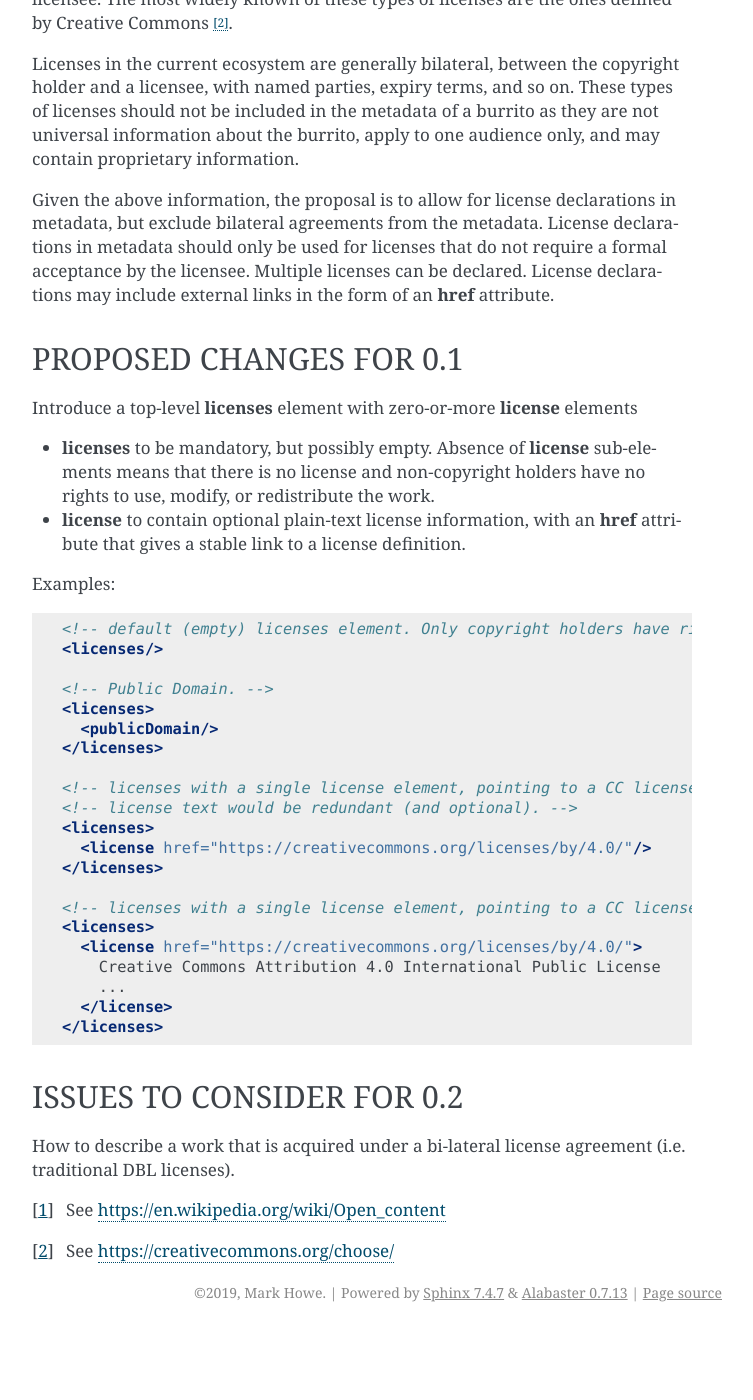
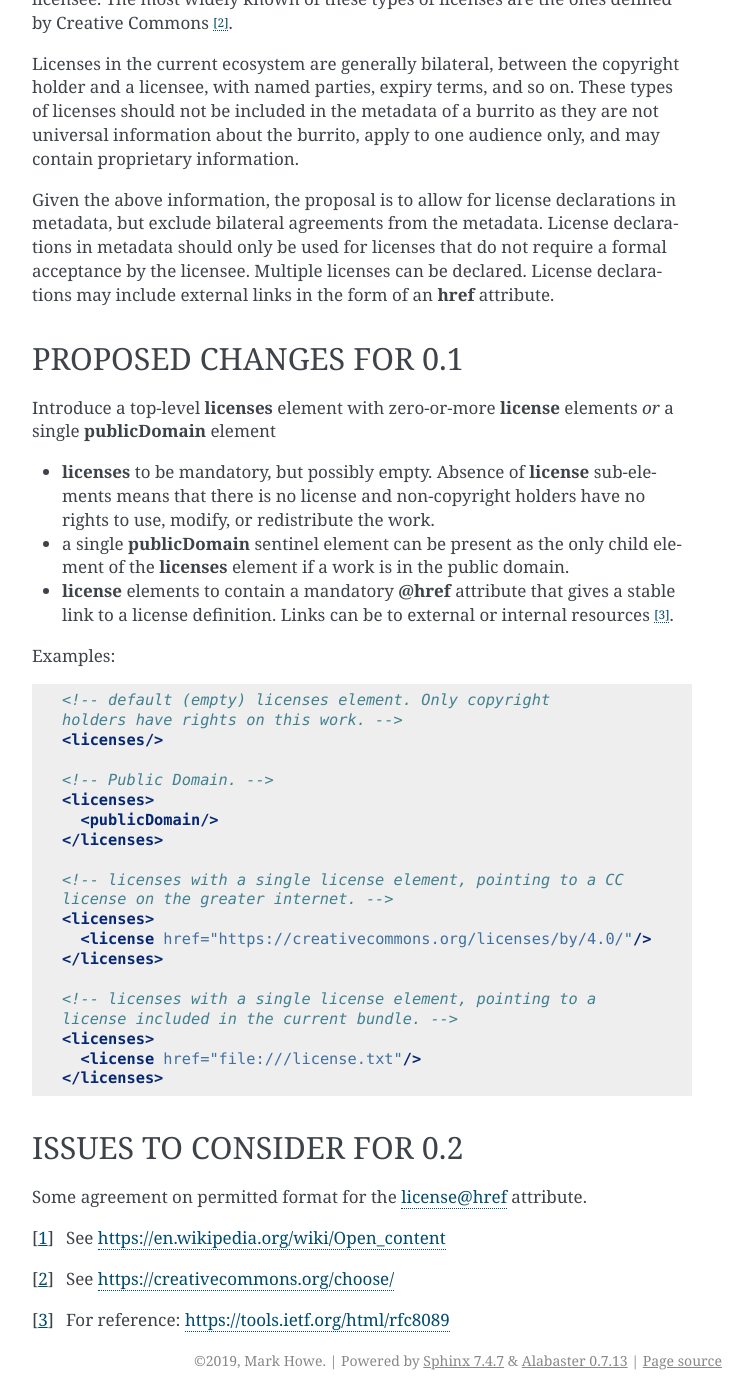
Before and after one commit to bible-technology/scripture-burrito, a Sphinx documentation site: the page built from proto_doc/sb_0_1/source/05b_license.rst, in a window 1280 px wide and 1400 px high, scrolled down 524 px. Shown: the whole window, without its empty margins (388-1141 px from the left). Built offline with Sphinx 7.4.7, drawn with Linux system fonts in a browser that asks for light colours; before the commit the page ends 1856 px from its top, so only the background shows below that.

Commit message:
edits based on feedback from Jeff

```diff
--- a/proto_doc/sb_0_1/source/05b_license.rst
+++ b/proto_doc/sb_0_1/source/05b_license.rst
@@ -19,17 +19,19 @@ Given the above information, the proposal is to allow for license declarations i
 PROPOSED CHANGES FOR 0.1
 ************************
 
-Introduce a top-level **licenses** element with zero-or-more **license** elements
+Introduce a top-level **licenses** element with zero-or-more **license** elements *or* a single **publicDomain** element
 
 * **licenses** to be mandatory, but possibly empty. Absence of **license** sub-elements means that there is no license and non-copyright holders have no rights to use, modify, or redistribute the work.
-* **license** to contain optional plain-text license information, with an **href** attribute that gives a stable link to a license definition.
+* a single **publicDomain** sentinel element can be present as the only child element of the **licenses** element if a work is in the public domain.
+* **license** elements to contain a mandatory **@href** attribute that gives a stable link to a license definition. Links can be to external or internal resources [3]_.
 
 
 Examples:
 
 .. code-block:: xml
 
-    <!-- default (empty) licenses element. Only copyright holders have rights on this work. -->
+    <!-- default (empty) licenses element. Only copyright
+    holders have rights on this work. -->
     <licenses/>
 
     <!-- Public Domain. -->
@@ -37,18 +39,16 @@ Examples:
       <publicDomain/>
     </licenses>
 
-    <!-- licenses with a single license element, pointing to a CC license. In this case -->
-    <!-- license text would be redundant (and optional). -->
+    <!-- licenses with a single license element, pointing to a CC
+    license on the greater internet. -->
     <licenses>
       <license href="https://creativecommons.org/licenses/by/4.0/"/>
     </licenses>
 
-    <!-- licenses with a single license element, pointing to a CC license and including the license text. -->
+    <!-- licenses with a single license element, pointing to a
+    license included in the current bundle. -->
     <licenses>
-      <license href="https://creativecommons.org/licenses/by/4.0/">
-        Creative Commons Attribution 4.0 International Public License
-        ...
-      </license>
+      <license href="file:///license.txt"/>
     </licenses>
 
 
@@ -56,7 +56,8 @@ Examples:
 ISSUES TO CONSIDER FOR 0.2
 **************************
 
-How to describe a work that is acquired under a bi-lateral license agreement (i.e. traditional DBL licenses).
+Some agreement on permitted format for the license@href attribute.
 
 .. [1] See https://en.wikipedia.org/wiki/Open_content
 .. [2] See https://creativecommons.org/choose/
+.. [3] For reference: https://tools.ietf.org/html/rfc8089
```
